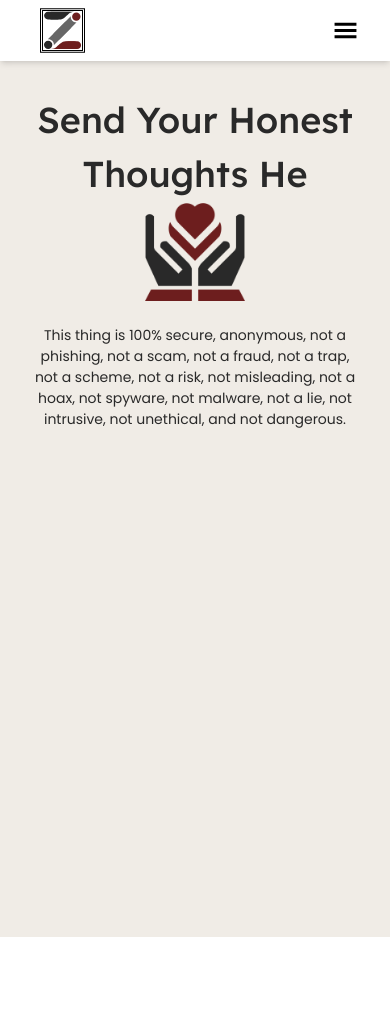
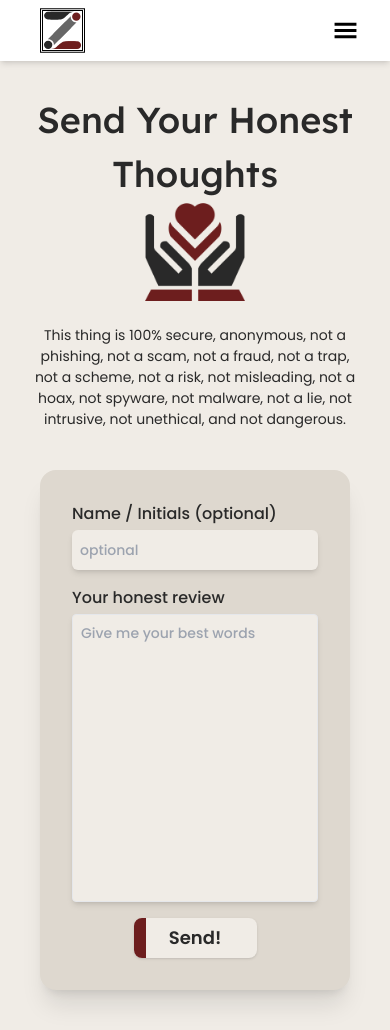
Before and after one commit to Izra4/personal-web, a Next.js app: page /roast in a window 390 px wide. Before the commit the page ends 937 px from the top, so only its background shows below. Built offline with nearby package versions, Linux system fonts and the light colour scheme.

Commit message:
feat(roast): add responsive for input field

```diff
--- a/src/app/roast/_components/button.tsx
+++ b/src/app/roast/_components/button.tsx
@@ -8,7 +8,7 @@ const SendButton = ({ onClick, poppins }: { onClick: MouseEventHandler<HTMLButto
       <button
         type="button"
         onClick={onClick}
-        className="group relative 2xl:h-12 2xl:w-48 lg:h-10 lg:w-1/2 overflow-hidden rounded-lg
+        className="group relative 2xl:h-12 2xl:w-48 h-10 w-1/2 overflow-hidden rounded-lg
           bg-primary text-lg shadow hover:scale-110 transform transition duration-200
           active:scale-y-75"
       >
--- a/src/app/roast/_components/input-field.tsx
+++ b/src/app/roast/_components/input-field.tsx
@@ -5,11 +5,24 @@ import SendButton from "./button";
 
 const InputField = ({poppins}:{poppins:string}) => {
   return (
-    <div className="flex justify-center items-center w-2/5 2xl:w-2/6 p-12 2xl:p-24">
-      <div className="flex flex-col items-center justify-center h-full w-full bg-[#DED8CF] rounded-2xl shadow-xl p-8 2xl:p-10">
-        <div className="flex flex-col w-full h-full">
-          <ReviewForm poppins={poppins}></ReviewForm>
-          <SendButton poppins={poppins} onClick={() => console.log("Send button clicked!")} />
+    <div className="flex justify-center items-center w-full lg:w-2/5 2xl:w-2/6 p-10 lg:p-12 2xl:p-24">
+      {/* Desktop */}
+      <div className="hidden md:flex w-full h-full">
+        <div className="flex flex-col items-center justify-center h-full w-full bg-[#DED8CF] rounded-2xl shadow-xl p-8 2xl:p-10">
+          <div className="flex flex-col w-full h-full">
+            <ReviewForm poppins={poppins}></ReviewForm>
+            <SendButton poppins={poppins} onClick={() => console.log("Send button clicked!")} />
+          </div>
+        </div>
+      </div>
+
+      {/* Mobile */}
+      <div className="flex md:hidden w-full h-full">
+        <div className="flex flex-col items-center justify-center h-full w-full bg-[#DED8CF] rounded-2xl shadow-xl p-8 2xl:p-10">
+          <div className="flex flex-col w-full h-full">
+            <ReviewForm poppins={poppins}></ReviewForm>
+            <SendButton poppins={poppins} onClick={() => console.log("Send button clicked!")} />
+          </div>
         </div>
       </div>
     </div>
--- a/src/app/roast/_components/welcome.tsx
+++ b/src/app/roast/_components/welcome.tsx
@@ -58,7 +58,7 @@ const WelcomeField: React.FC<WelcomeFieldProps> = ({
 
       {/* Mobile */}
       <div className="flex md:hidden">
-        <div className="w-full min-h-screen flex flex-col mt-8 items-center">
+        <div className="w-full h-fit flex flex-col mt-8 items-center">
           <div className="flex flex-col">
             <div className="w-full min-h-[110px] text-center">
               {!isRemovingFinished && (
--- a/src/app/roast/page.tsx
+++ b/src/app/roast/page.tsx
@@ -66,6 +66,7 @@ const RoastPage = () => {
             isRemovingFinished={isRemovingFinished}
             handleRemovingFinished={handleRemovingFinished}
         />
+        <InputField poppins={poppins.className}/>
       </div>
     </div>
   );
```
